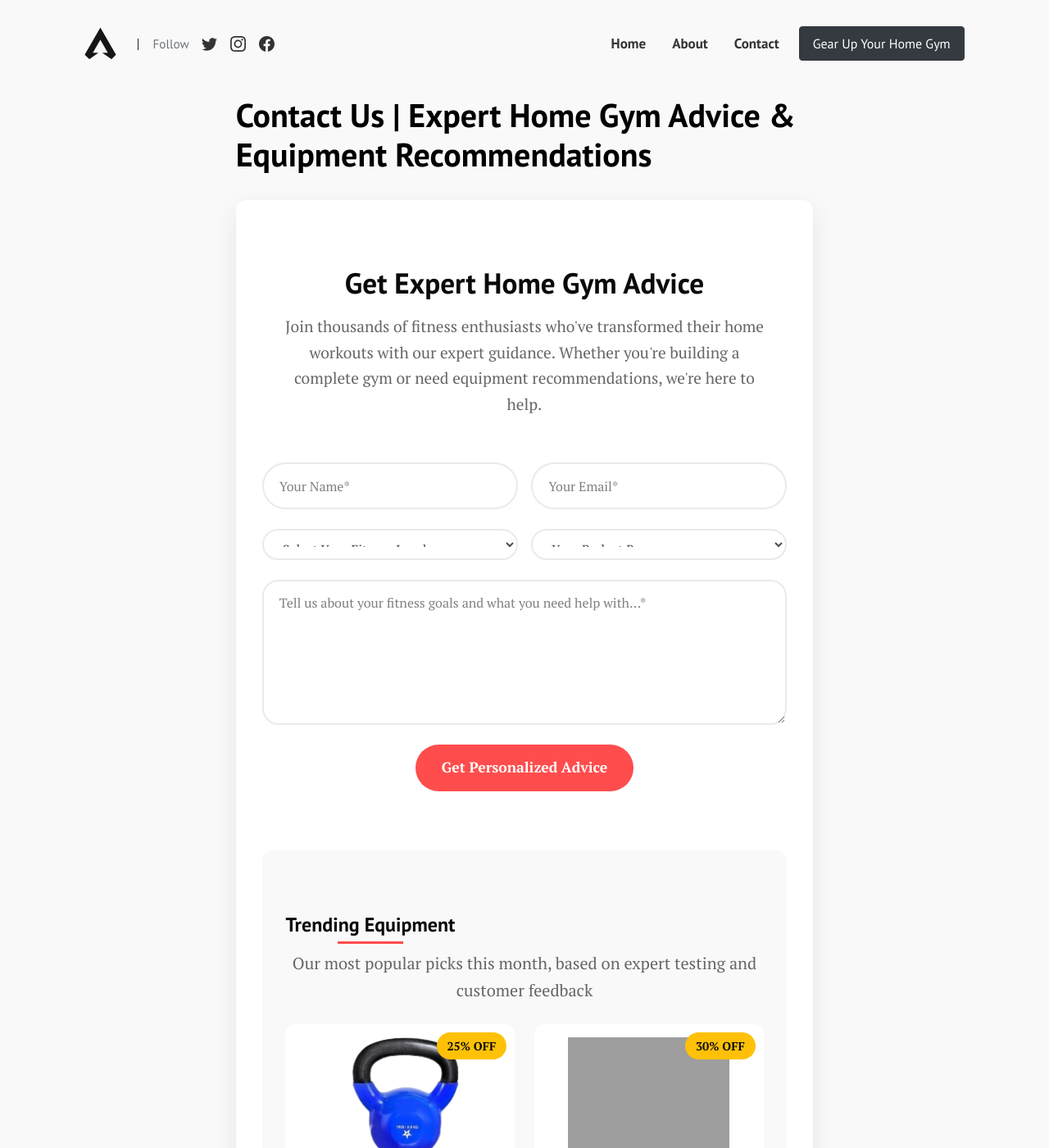
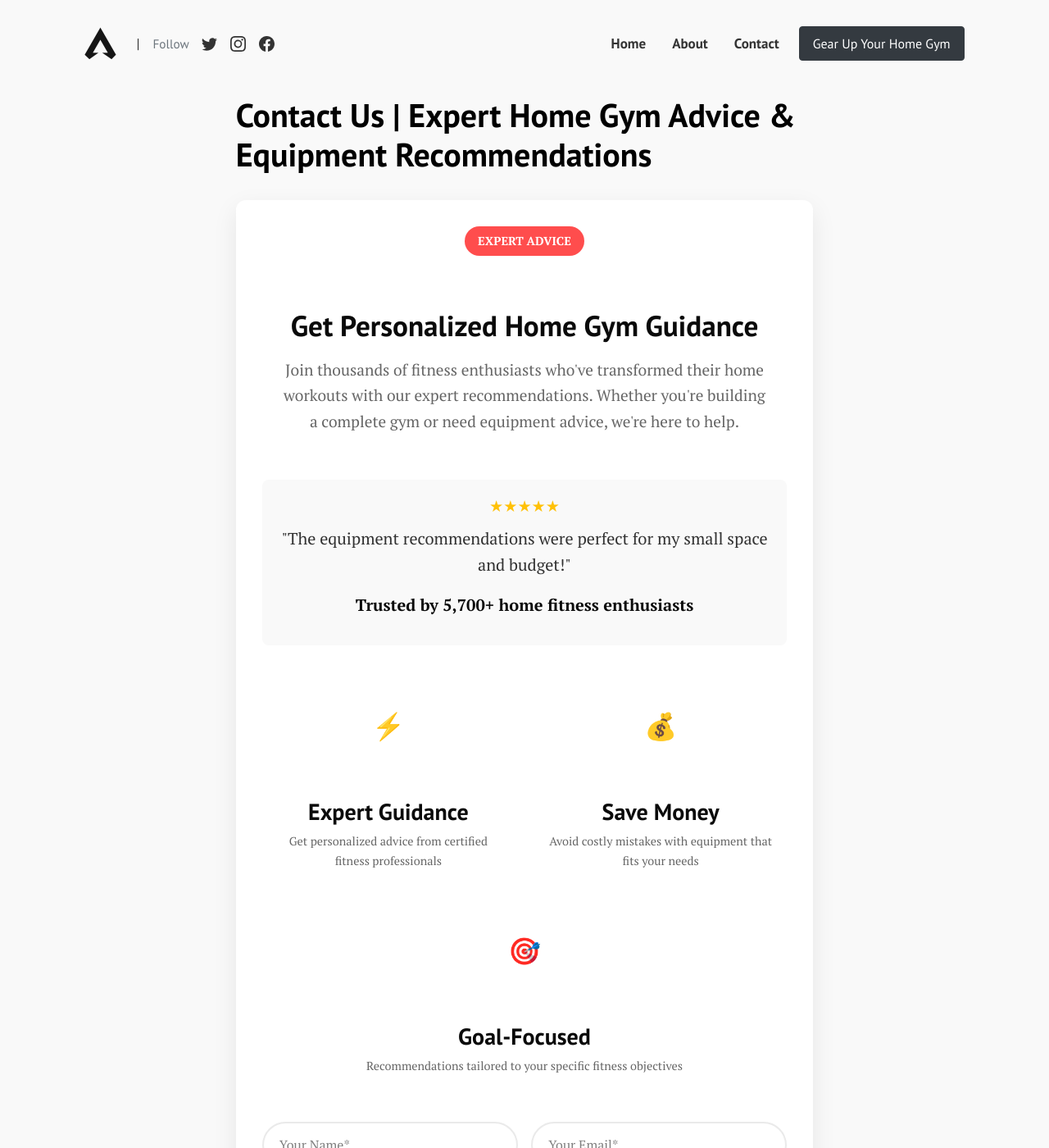
Before and after one commit to ThatMovieGuyOriginal/home-gym-guides, a Jekyll site: the page built from pages/contact.html, in a window 1280 px wide and 1400 px high. Shown: the whole window at 82% size. Built offline with Jekyll 4.4.1, drawn with Linux system fonts in a browser that asks for light colours; some of the changed text lies outside the part shown; grey boxes are pictures that could not be loaded.

Commit message:
Update contact.html

```diff
--- a/pages/contact.html
+++ b/pages/contact.html
@@ -6,7 +6,7 @@ description: "Have questions about building your home gym? Our fitness experts a
 ---
 
 <style>
-  /* Modern Contact Page Styles */
+  /* Modern Contact Page Styles - Updated with 404.html enhancements */
   :root {
     --primary-color: #0a0a0a;
     --accent-color: #ff4d4d;
@@ -240,6 +240,13 @@ description: "Have questions about building your home gym? Our fitness experts a
     border-radius: 50px;
     font-size: 0.9rem;
     z-index: 1;
+    animation: pulse-badge 1.5s infinite ease-in-out;
+  }
+
+  @keyframes pulse-badge {
+    0% { transform: scale(1); }
+    50% { transform: scale(1.1); }
+    100% { transform: scale(1); }
   }
 
   .limited-time {
@@ -247,6 +254,120 @@ description: "Have questions about building your home gym? Our fitness experts a
     margin-top: 1.5rem;
     font-weight: 600;
     color: var(--accent-color);
+  }
+
+  .fomo-text {
+    font-size: 0.9rem;
+    margin-top: 0.5rem;
+    font-style: italic;
+    color: var(--secondary-text);
+  }
+
+  .rating-count {
+    font-size: 0.8rem;
+    color: var(--secondary-text);
+  }
+
+  .timer-container {
+    margin: 1rem 0;
+    text-align: center;
+  }
+
+  .timer-text {
+    font-size: 0.9rem;
+    color: var(--secondary-text);
+    margin-bottom: 0.5rem;
+  }
+
+  .timer-display {
+    display: inline-flex;
+    gap: 0.5rem;
+  }
+
+  .timer-unit {
+    background-color: var(--primary-color);
+    color: white;
+    padding: 0.5rem 0.8rem;
+    border-radius: 4px;
+    font-weight: 700;
+    min-width: 40px;
+  }
+
+  .timer-divider {
+    color: var(--primary-color);
+    align-self: center;
+    font-weight: 700;
+  }
+
+  .expert-advice {
+    margin-top: 0;
+    margin-bottom: 2rem;
+    text-align: center;
+  }
+
+  .expert-badge {
+    display: inline-block;
+    background-color: var(--accent-color);
+    color: white;
+    font-weight: 600;
+    font-size: 0.9rem;
+    padding: 0.4rem 1rem;
+    border-radius: 50px;
+    margin-bottom: 1rem;
+  }
+
+  .social-proof {
+    background-color: var(--light-bg);
+    padding: 1rem;
+    border-radius: 8px;
+    text-align: center;
+    margin-bottom: 2rem;
+  }
+
+  .review-stars {
+    font-size: 1.2rem;
+    color: var(--highlight-color);
+    margin-bottom: 0.5rem;
+  }
+
+  .reviewer-count {
+    font-weight: 600;
+    color: var(--primary-color);
+  }
+
+  .benefit-points {
+    display: flex;
+    flex-wrap: wrap;
+    justify-content: center;
+    gap: 1.5rem;
+    margin: 1.5rem 0;
+  }
+
+  .benefit-item {
+    flex: 1 1 calc(33.333% - 1rem);
+    min-width: 200px;
+    display: flex;
+    flex-direction: column;
+    align-items: center;
+    text-align: center;
+    padding: 1rem;
+  }
+
+  .benefit-icon {
+    font-size: 2rem;
+    color: var(--accent-color);
+    margin-bottom: 0.8rem;
+  }
+
+  .benefit-title {
+    font-weight: 600;
+    margin-bottom: 0.5rem;
+    color: var(--primary-color);
+  }
+
+  .benefit-text {
+    color: var(--secondary-text);
+    font-size: 0.9rem;
   }
 
   /* Responsive Adjustments */
@@ -266,6 +387,14 @@ description: "Have questions about building your home gym? Our fitness experts a
 
     .products-grid {
       grid-template-columns: repeat(auto-fit, minmax(200px, 1fr));
+    }
+
+    .benefit-points {
+      flex-direction: column;
+    }
+
+    .benefit-item {
+      flex: 1 1 100%;
     }
   }
 
@@ -294,11 +423,36 @@ description: "Have questions about building your home gym? Our fitness experts a
 
 <main role="main">
   <div class="contact-container">
-    <div class="contact-header">
-      <h1 class="contact-title">Get Expert Home Gym Advice</h1>
+    <div class="expert-advice">
+      <span class="expert-badge">EXPERT ADVICE</span>
+      <h1 class="contact-title">Get Personalized Home Gym Guidance</h1>
       <p class="contact-subtitle">
-        Join thousands of fitness enthusiasts who've transformed their home workouts with our expert guidance. Whether you're building a complete gym or need equipment recommendations, we're here to help.
+        Join thousands of fitness enthusiasts who've transformed their home workouts with our expert recommendations. Whether you're building a complete gym or need equipment advice, we're here to help.
       </p>
+    </div>
+
+    <div class="social-proof">
+      <div class="review-stars">★★★★★</div>
+      <p>"The equipment recommendations were perfect for my small space and budget!"</p>
+      <p class="reviewer-count">Trusted by <strong>5,700+</strong> home fitness enthusiasts</p>
+    </div>
+
+    <div class="benefit-points">
+      <div class="benefit-item">
+        <div class="benefit-icon">⚡</div>
+        <h3 class="benefit-title">Expert Guidance</h3>
+        <p class="benefit-text">Get personalized advice from certified fitness professionals</p>
+      </div>
+      <div class="benefit-item">
+        <div class="benefit-icon">💰</div>
+        <h3 class="benefit-title">Save Money</h3>
+        <p class="benefit-text">Avoid costly mistakes with equipment that fits your needs</p>
+      </div>
+      <div class="benefit-item">
+        <div class="benefit-icon">🎯</div>
+        <h3 class="benefit-title">Goal-Focused</h3>
+        <p class="benefit-text">Recommendations tailored to your specific fitness objectives</p>
+      </div>
     </div>
 
     <form
@@ -359,6 +513,17 @@ description: "Have questions about building your home gym? Our fitness experts a
       <h2 class="recommendations-title">Trending Equipment</h2>
       <p class="recommendations-subtitle">Our most popular picks this month, based on expert testing and customer feedback</p>
 
+      <div class="timer-container">
+        <p class="timer-text">Limited-time offers end in:</p>
+        <div class="timer-display">
+          <span class="timer-unit" id="hours">23</span>
+          <span class="timer-divider">:</span>
+          <span class="timer-unit" id="minutes">45</span>
+          <span class="timer-divider">:</span>
+          <span class="timer-unit" id="seconds">19</span>
+        </div>
+      </div>
+
       <div class="products-grid">
         <!-- Product 1 -->
         <a href="https://amzn.to/41iLxE1" class="product-card" onclick="if(window.gtag){ gtag('event', 'product_click', {'product_name': 'Premium Kettlebells', 'position': 'contact_page'}); }">
@@ -367,7 +532,8 @@ description: "Have questions about building your home gym? Our fitness experts a
           <div class="product-info">
             <h3 class="product-title">Premium Kettlebells Set</h3>
             <span class="product-price">From $22.10</span>
-            <div class="product-rating">★★★★★ (1,287 reviews)</div>
+            <div class="product-rating">★★★★★ <span class="rating-count">(1,287)</span></div>
+            <p class="fomo-text">12 purchased in the last 24 hours</p>
             <span class="buy-now-btn">View Deal</span>
           </div>
         </a>
@@ -379,18 +545,21 @@ description: "Have questions about building your home gym? Our fitness experts a
           <div class="product-info">
             <h3 class="product-title">Pro Resistance Band Set</h3>
             <span class="product-price">$27.97</span>
-            <div class="product-rating">★★★★½ (943 reviews)</div>
+            <div class="product-rating">★★★★½ <span class="rating-count">(943)</span></div>
+            <p class="fomo-text">Only 5 sets left at this price!</p>
             <span class="buy-now-btn">View Deal</span>
           </div>
         </a>
 
         <!-- Product 3 -->
         <a href="https://amzn.to/4if3dY7" class="product-card" onclick="if(window.gtag){ gtag('event', 'product_click', {'product_name': 'Extra Thick Yoga Mat', 'position': 'contact_page'}); }">
+          <span class="discount-badge">15% OFF</span>
           <img src="/assets/images/yoga-mat-removebg.png" alt="Premium Extra Thick Yoga Mat" class="product-img">
           <div class="product-info">
             <h3 class="product-title">Extra Thick Yoga Mat</h3>
             <span class="product-price">$21.98</span>
-            <div class="product-rating">★★★★★ (2,156 reviews)</div>
+            <div class="product-rating">★★★★★ <span class="rating-count">(2,156)</span></div>
+            <p class="fomo-text">Best seller this month</p>
             <span class="buy-now-btn">View Deal</span>
           </div>
         </a>
@@ -408,6 +577,14 @@ description: "Have questions about building your home gym? Our fitness experts a
   "@type": "ContactPage",
   "name": "Contact Home Gym Guides",
   "description": "Get expert advice on building your perfect home gym from our fitness professionals.",
+  "publisher": {
+    "@type": "Organization",
+    "name": "Home Gym Guides",
+    "logo": {
+      "@type": "ImageObject",
+      "url": "{{ site.url }}/assets/images/logo.png"
+    }
+  },
   "mainEntity": {
     "@type": "Organization",
     "name": "Home Gym Guides",
@@ -416,6 +593,75 @@ description: "Have questions about building your home gym? Our fitness experts a
       "contactType": "customer support",
       "email": "contact@homegymguides.com"
     }
+  },
+  "offers": {
+    "@type": "AggregateOffer",
+    "highPrice": "29.97",
+    "lowPrice": "18.99",
+    "offerCount": "3",
+    "priceCurrency": "USD"
+  },
+  "review": {
+    "@type": "Review",
+    "reviewRating": {
+      "@type": "Rating",
+      "ratingValue": "5",
+      "bestRating": "5"
+    },
+    "author": {
+      "@type": "Person",
+      "name": "Satisfied Customer"
+    }
   }
 }
 </script>
+
+<!-- Countdown Timer Script -->
+<script>
+  // Set the countdown timer
+  function updateTimer() {
+    const hours = document.getElementById('hours');
+    const minutes = document.getElementById('minutes');
+    const seconds = document.getElementById('seconds');
+
+    let h = parseInt(hours.innerText);
+    let m = parseInt(minutes.innerText);
+    let s = parseInt(seconds.innerText);
+
+    s = s - 1;
+
+    if (s < 0) {
+      m = m - 1;
+      s = 59;
+    }
+
+    if (m < 0) {
+      h = h - 1;
+      m = 59;
+    }
+
+    if (h < 0) {
+      h = 23;
+      m = 59;
+      s = 59;
+    }
+
+    hours.innerText = h.toString().padStart(2, '0');
+    minutes.innerText = m.toString().padStart(2, '0');
+    seconds.innerText = s.toString().padStart(2, '0');
+
+    setTimeout(updateTimer, 1000);
+  }
+
+  document.addEventListener('DOMContentLoaded', function() {
+    updateTimer();
+
+    // Track form view events
+    if(window.gtag) {
+      gtag('event', 'contact_form_view', {
+        'event_category': 'engagement',
+        'event_label': 'form_view'
+      });
+    }
+  });
+</script>
```
